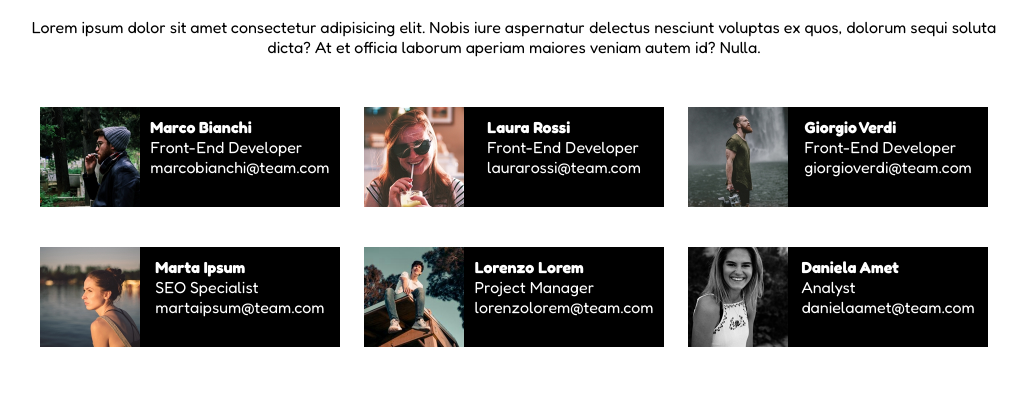
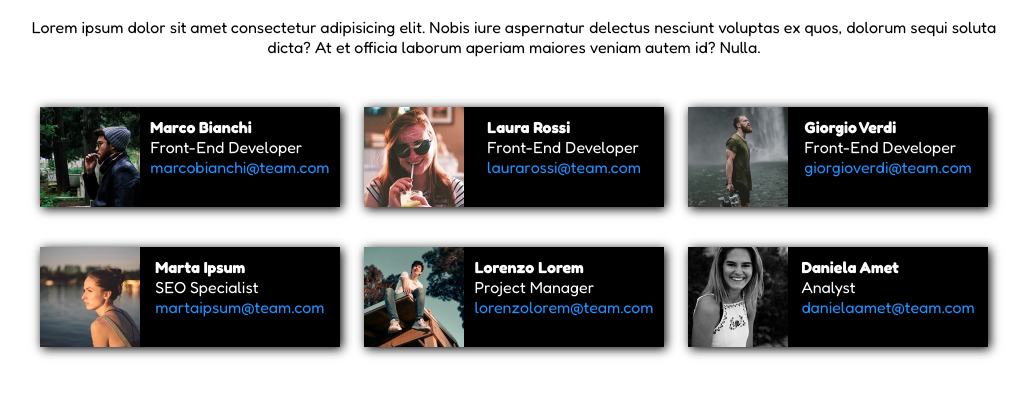
Before and after one commit to SimoneFerrini/html-css-float-cards, a plain HTML site: page index.html in a window 1280 px wide. Shown: the part 52-448 px from the top of the page, without its empty margins (126-1155 px from the left). Drawn offline with Linux system fonts and the light colour scheme.

Commit message:
end e definition

```diff
--- a/css/style.css
+++ b/css/style.css
@@ -41,12 +41,10 @@ img{
     display: inline-block;
     margin: 20px 10px;
     background-color:black;
+    box-shadow: 2px 2px 10px black;
+
 }
 
-
-.row{
-
-}
 
 .cella{
     text-align: left;
@@ -59,3 +57,12 @@ img{
 .float{
     float: left;
 }
+
+.mail{
+    color: dodgerblue;
+
+}
+
+.mail:hover{
+    color: fuchsia;
+}
--- a/index.html
+++ b/index.html
@@ -31,7 +31,7 @@
                 <div class="cella">
                     <div><b>Marco Bianchi</b></div>
                     <div>Front-End Developer</div>
-                    <div>marcobianchi@team.com</div>
+                    <div class="mail">marcobianchi@team.com</div>
                 </div>
             </div>
             <!--/male1-->
@@ -41,7 +41,7 @@
                 <div class="cella">
                     <div><b>Laura Rossi</b></div>
                     <div>Front-End Developer</div>
-                    <div>laurarossi@team.com</div>
+                    <div class="mail">laurarossi@team.com</div>
                 </div>
             </div>
             <!--/female1-->
@@ -51,7 +51,7 @@
                 <div class="cella">
                     <div><b>Giorgio Verdi</b></div>
                     <div>Front-End Developer</div>
-                    <div>giorgioverdi@team.com</div>
+                    <div class="mail">giorgioverdi@team.com</div>
                 </div>
             </div>
             <!--/male2-->
@@ -64,7 +64,7 @@
                 <div class="cella">
                     <div><b>Marta Ipsum</b></div>
                     <div>SEO Specialist</div>
-                    <div>martaipsum@team.com</div>
+                    <div class="mail">martaipsum@team.com</div>
                 </div>
             </div>
             <!--/female2-->
@@ -74,7 +74,7 @@
                 <div class="cella">
                     <div><b>Lorenzo Lorem</b></div>
                     <div>Project Manager</div>
-                    <div>lorenzolorem@team.com</div>
+                    <div class="mail">lorenzolorem@team.com</div>
                 </div>
             </div>
             <!--/male3-->
@@ -84,7 +84,7 @@
                 <div class="cella">
                     <div><b>Daniela Amet</b></div>
                     <div>Analyst</div>
-                    <div>danielaamet@team.com</div>
+                    <div class="mail">danielaamet@team.com</div>
                 </div>
             </div>
             <!--/female3-->
```
